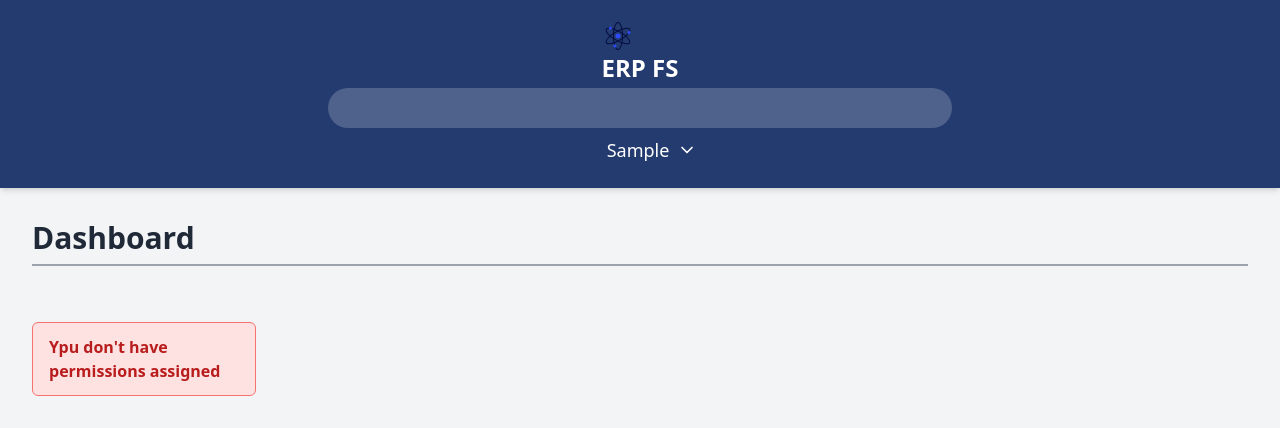
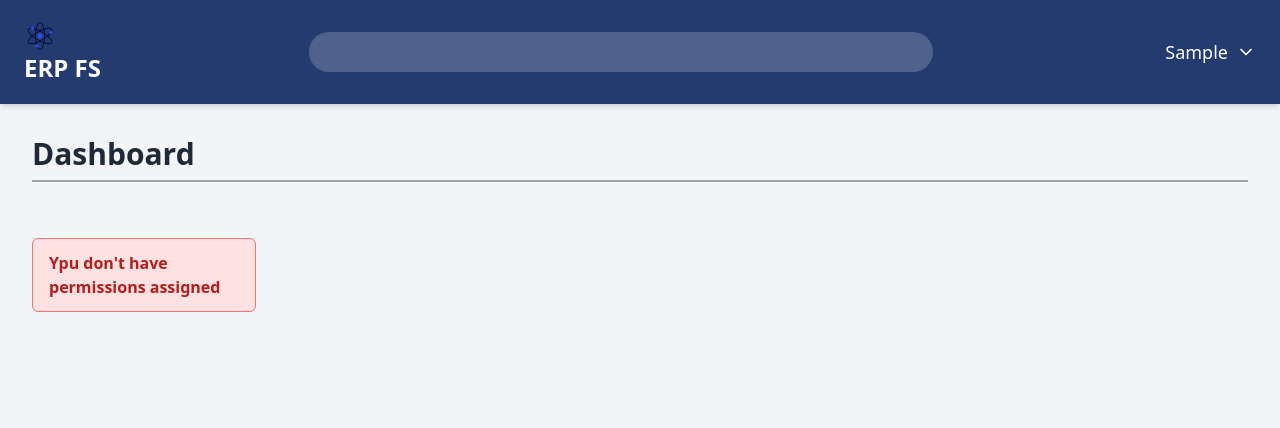
Before and after one commit to fredysalvador/Erp_fs, a Django app: page /dashboard/ in a window 1280 px wide. Shown: the top 428 px of the page. Run offline with Django 5.2, Linux system fonts and the light colour scheme; the visitor is signed in with stand-in values (Sample User, id 1); some libraries are stand-ins or nearby versions.

Commit message:
Fix - Center and Order Nav

```diff
--- a/core/templates/core/base.html
+++ b/core/templates/core/base.html
@@ -11,7 +11,7 @@
 <body class="bg-gray-100 font-sans">
 
     <nav class="bg-[#233b6e] text-white shadow-md">
-        <div class="container mx-auto px-4 py-4 flex flex-col md_flex-row justify-between items-center space-y-4 md:space-y-0">
+        <div class="container mx-auto px-4 py-4 flex flex-col md:flex-row justify-between items-center space-y-4 md:space-y-0">
             <a href="{% url 'dashboard' %}" class="text-2xl font-bold rounded-lg px-2 py-1 transition-all hover:bg-white/10">
                 <img src="{% static 'img/Atomo.svg' %}" alt="ERP FS" class="h-8 w-8">
                 <span>ERP FS</span>
```
